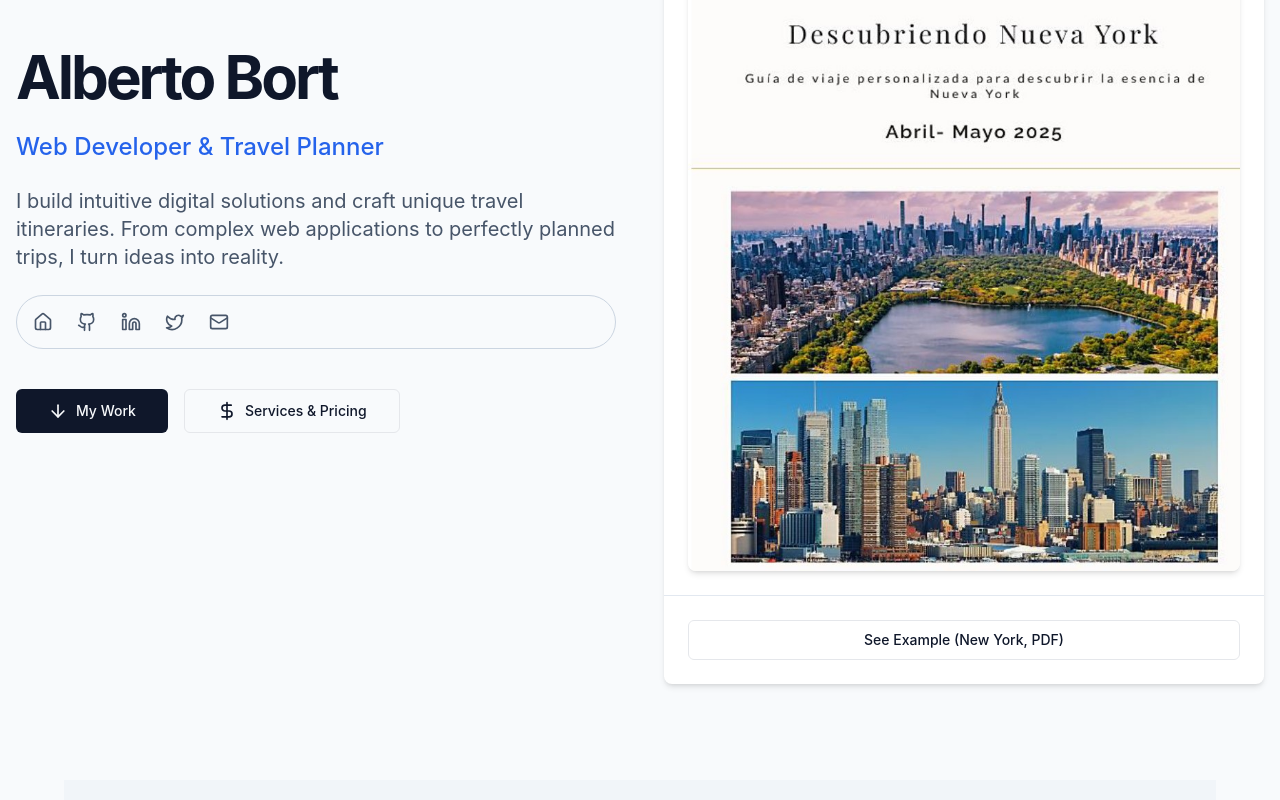
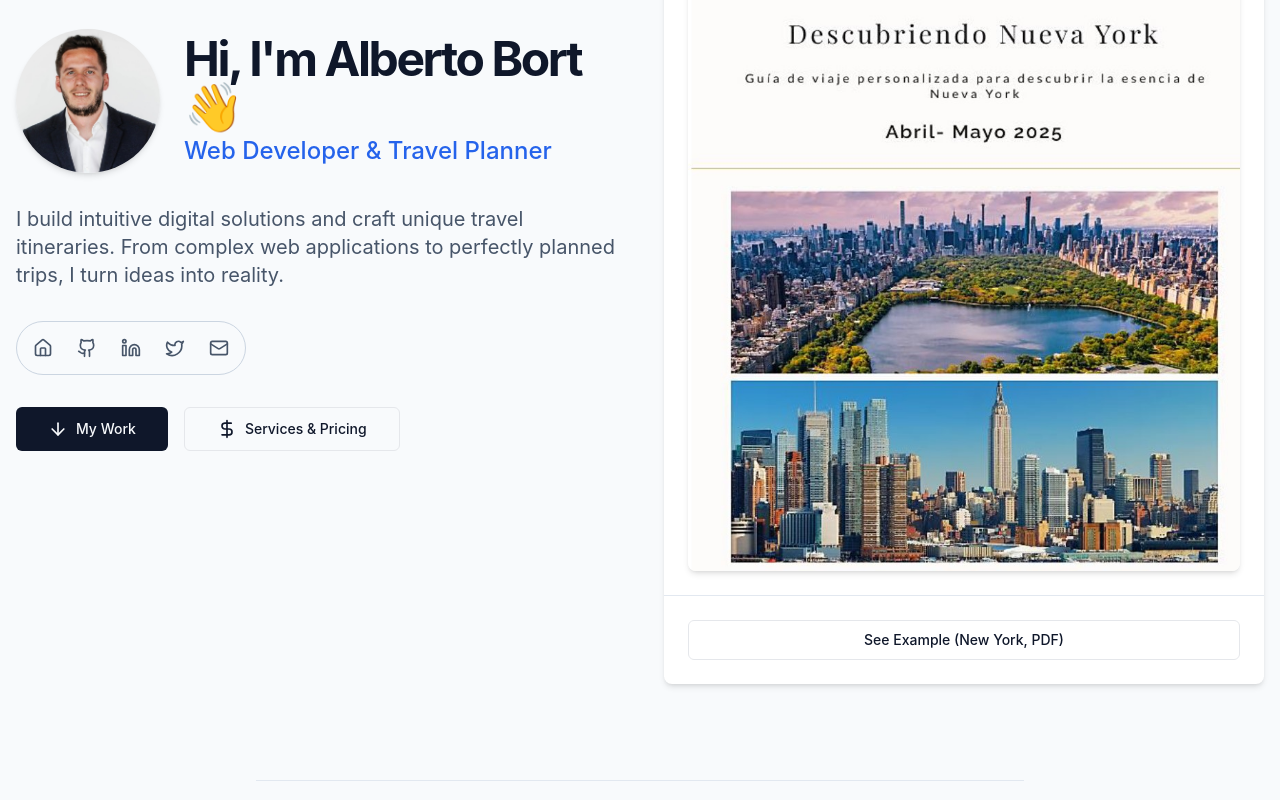
Before and after one commit to albope/professional-portfolio, a Next.js app: page / in a window 1280 px wide. Shown: the part 340-1140 px from the top of the page. Built offline with nearby package versions, Linux system fonts and the light colour scheme.

Commit message:
rebrandng Portfolio page II

```diff
--- a/src/app/page.tsx
+++ b/src/app/page.tsx
@@ -12,7 +12,7 @@ import { NavBar } from "@/components/ui/NavBar";
 import { projectsData } from '@/data/projects';
 import { Carousel, CarouselContent, CarouselItem, CarouselNext, CarouselPrevious } from "@/components/ui/Carousel";
 
-// Componente reutilizable para las secciones con padding y ancla opcional
+// Componente reutilizable para las secciones
 const Section = ({ children, className, id }: { children: React.ReactNode, className?: string, id?: string }) => (
   <section id={id} className={`max-w-6xl mx-auto px-4 py-16 sm:py-24 ${className}`}>
     {children}
@@ -24,6 +24,13 @@ const SectionTitle = ({ children }: { children: React.ReactNode }) => (
     <h2 className="text-3xl md:text-4xl font-bold tracking-tight text-center mb-12">
         {children}
     </h2>
+);
+
+// Componente reutilizable para los separadores de sección
+const SectionSeparator = () => (
+    <div className="max-w-3xl mx-auto">
+        <hr className="border-slate-200 dark:border-slate-800" />
+    </div>
 );
 
 export default function Portfolio() {
@@ -40,21 +47,39 @@ export default function Portfolio() {
       </header>
 
       <main>
-        {/* SECCIÓN DE INTRODUCCIÓN (HERO) */}
-        <section className="container mx-auto px-4 pt-8 pb-16 sm:pt-16 sm:pb-24 grid grid-cols-1 md:grid-cols-2 gap-12 items-center">
-          {/* COLUMNA IZQUIERDA: Intro y Acciones */}
+        {/* ============================================ */}
+        {/* SECCIÓN DE INTRODUCCIÓN (HERO) ACTUALIZADA */}
+        {/* ============================================ */}
+        <section className="container mx-auto px-4 pt-8 pb-16 sm:pt-16 sm:pb-24 grid grid-cols-1 md:grid-cols-2 gap-x-12 gap-y-8 items-center">
+          {/* COLUMNA IZQUIERDA: Intro con imagen y Acciones */}
           <div className="flex flex-col gap-6 text-center md:text-left">
-            <h1 className="text-5xl md:text-6xl font-bold tracking-tighter">
-              Alberto Bort
+            <div className="flex flex-col md:flex-row items-center gap-6 text-center md:text-left mb-2">
+              <div className="relative w-32 h-32 md:w-36 md:h-36 shrink-0">
+                  <Image
+                      src="/Images/Alberto_Bort.jfif"
+                      alt="Foto de perfil de Alberto Bort"
+                      fill
+                      className="rounded-full object-cover shadow-md"
+                      priority
+                  />
+              </div>
+              <div className="flex flex-col">
+                  <h1 className="text-4xl sm:text-5xl font-bold tracking-tighter">
+                    Hi, I'm Alberto Bort 👋
                   </h1>
-            <p className="text-2xl font-medium text-blue-600 dark:text-blue-500">
+                  <p className="text-xl sm:text-2xl font-medium text-blue-600 dark:text-blue-500 mt-1">
                     Web Developer & Travel Planner
                   </p>
+              </div>
+            </div>
+
             <p className="text-lg md:text-xl text-slate-600 dark:text-slate-400">
               I build intuitive digital solutions and craft unique travel itineraries. From complex web applications to perfectly planned trips, I turn ideas into reality.
             </p>
+            <div className="mt-2 flex justify-center md:justify-start">
                 <NavBar />
-            <div className="flex flex-wrap gap-4 mt-4 justify-center md:justify-start">
+            </div>
+            <div className="flex flex-wrap gap-4 mt-2 justify-center md:justify-start">
               <a href="#projects">
                 <Button size="lg">
                   <ArrowDown className="mr-2 h-5 w-5" />
@@ -98,8 +123,10 @@ export default function Portfolio() {
           </div>
         </section>
 
+        <SectionSeparator />
+
         {/* Sección "About Me" */}
-        <Section id="about" className="bg-slate-100 dark:bg-slate-800/50">
+        <Section id="about">
           <div className="max-w-3xl mx-auto text-center">
             <h2 className="text-3xl font-bold mb-4">About Me</h2>
             <p className="text-slate-800 dark:text-slate-300 text-lg">
@@ -107,6 +134,8 @@ export default function Portfolio() {
             </p>
           </div>
         </Section>
+
+        <SectionSeparator />
 
         {/* Sección "My Projects" */}
         <Section id="projects">
@@ -140,8 +169,10 @@ export default function Portfolio() {
            </div>
         </Section>
 
-        {/* SECCIÓN DE PRECIOS Y SERVICIOS CON LA NUEVA TARJETA */}
-        <Section id="pricing" className="bg-slate-100 dark:bg-slate-800/50">
+        <SectionSeparator />
+
+        {/* SECCIÓN DE PRECIOS Y SERVICIOS */}
+        <Section id="pricing">
           <SectionTitle>Services & Pricing</SectionTitle>
           <p className="text-center text-slate-600 dark:text-slate-400 max-w-2xl mx-auto mb-12">
             I offer flexible solutions for both your digital and travel needs. Find the perfect plan for your next project.
@@ -180,7 +211,7 @@ export default function Portfolio() {
                 </ul>
               </CardContent>
               <CardFooter>
-                <p className="text-lg font-bold">From $50 / travel day</p>
+                <p className="text-lg font-bold">From $50 per Travel guide</p>
               </CardFooter>
             </Card>
 
@@ -203,6 +234,8 @@ export default function Portfolio() {
             </Card>
           </div>
         </Section>
+
+        <SectionSeparator />
 
         {/* Sección Skills con categorías */}
         <Section>
@@ -244,17 +277,20 @@ export default function Portfolio() {
                 <Badge>JIRA</Badge>
                 <Badge>Content Creation</Badge>
                 <Badge>Travel Planning</Badge>
-                <Badge>Web development</Badge>
-                <Badge>App development</Badge>
+                <Badge>Web Development</Badge>
+                <Badge>App Development</Badge>
                 <Badge>Tech Consultancy</Badge>
               </div>
             </div>
           </div>
         </Section>
 
+        <SectionSeparator />
+
         {/* Información de Contacto */}
-        <Section className="text-center bg-slate-100 dark:bg-slate-800/50">
+        <Section> {/* Quitado el text-center general para que el título esté centrado pero el contenido del div no */}
             <SectionTitle>Get in Touch</SectionTitle>
+          <div className="max-w-xl mx-auto text-center"> {/* Contenedor para centrar el párrafo y el NavBar */}
               <p className="text-lg mb-6 text-slate-600 dark:text-slate-400">
                 Ready to start a project?{' '}
                 <a
@@ -265,10 +301,11 @@ export default function Portfolio() {
                 </a> for a free consultation or a custom travel itinerary.
               </p>
               <NavBar />
+          </div>
         </Section>
       </main>
 
-      <footer className="text-center p-8 text-sm text-slate-500">
+      <footer className="text-center p-8 text-sm text-slate-500 border-t border-slate-200 dark:border-slate-800 mt-16 sm:mt-24">
         © {new Date().getFullYear()} Alberto Bort. All rights reserved.
       </footer>
     </div>
```
Also changed, not shown: public/Images/Alberto_Bort.jfif (added). Lines whose indentation alone changed are shown as unchanged.
